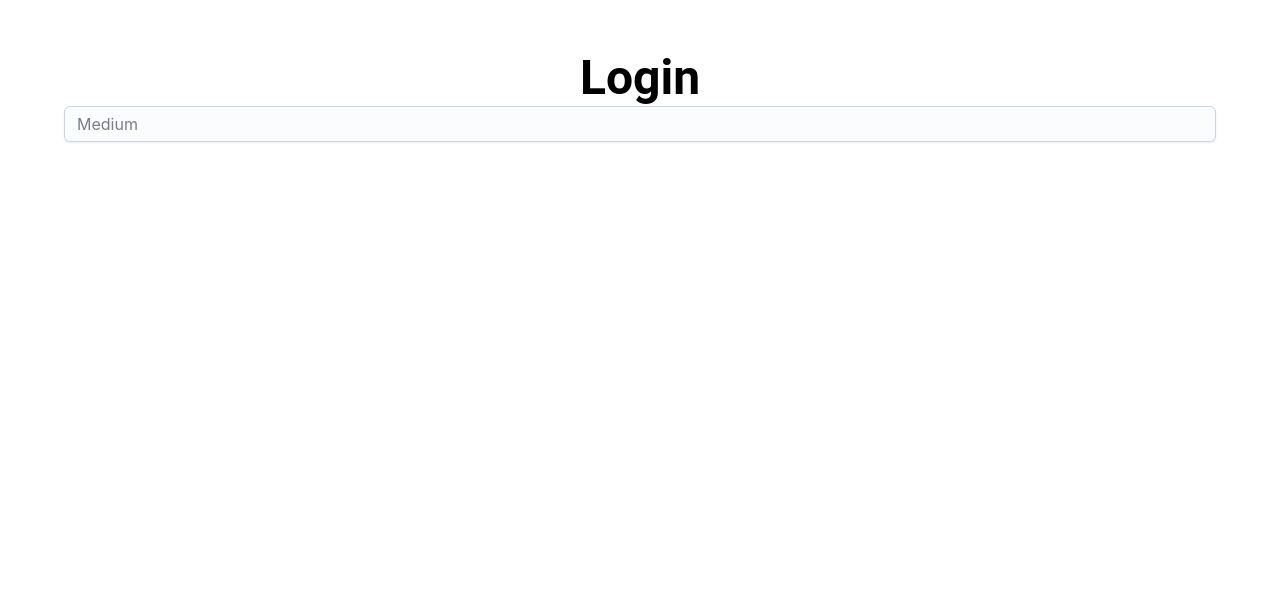
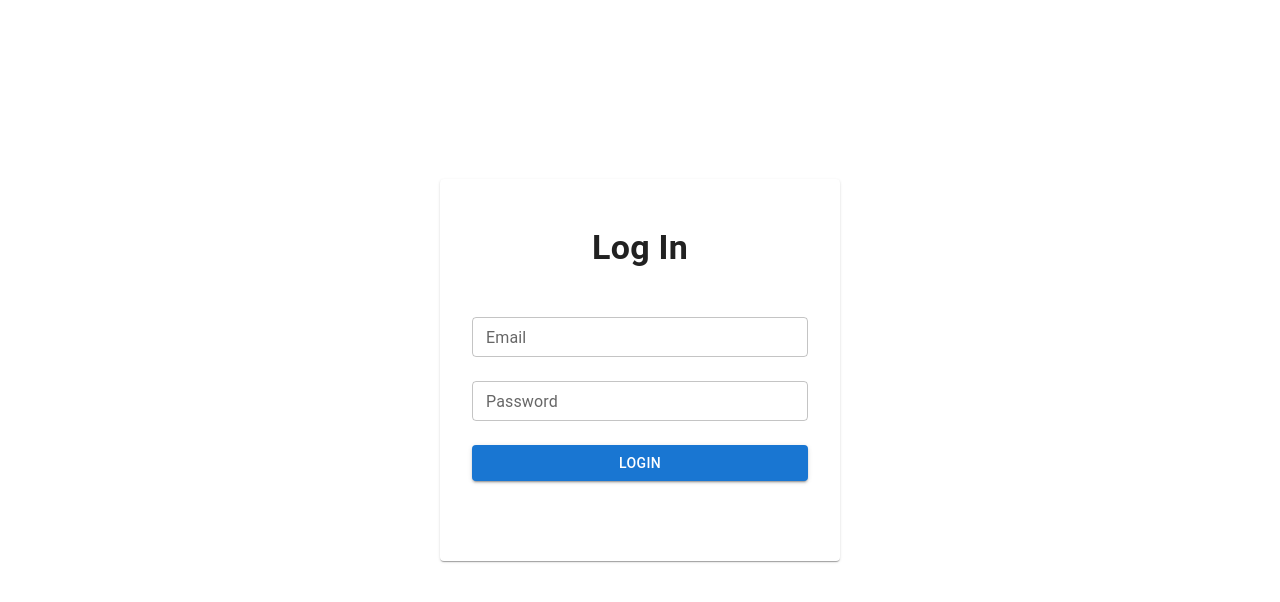
Before and after one commit to anowarzz/WE-SERVE-A-Project-with-Asynchronous-Minds, a Next.js app: page /login in a window 1280 px wide. Shown: the top 602 px of the page. Built offline with nearby package versions, Linux system fonts and the light colour scheme.

Commit message:
login page design started

```diff
--- a/HomePage/ServiceSlider/ServiceSlider.js
+++ b/HomePage/ServiceSlider/ServiceSlider.js
@@ -84,10 +84,10 @@ const ServicesSlider = () => {
         ssr={true} // means to render carousel on server-side.
         infinite={true}
         autoPlay={true}
-        autoPlaySpeed={2000}
+        autoPlaySpeed={3000}
         keyBoardControl={true}
         arrows=""
-        customTransition="transform 500ms ease-in"
+        customTransition="transform 500ms ease-out"
         transitionDuration={1000}
         containerClass="carousel-container"
         removeArrowOnDeviceType={["tablet", "desktop"]}
--- a/pages/login.js
+++ b/pages/login.js
@@ -1,23 +1,59 @@
-import { Typography } from "@mui/material";
+import { Button, Paper, TextField, Typography } from "@mui/material";
 import { Box, Stack } from "@mui/system";
 import React from "react";
-import Textarea from '@mui/joy/Textarea';
+import Textarea from "@mui/joy/Textarea";
+import { Height } from "@mui/icons-material";
 
 const Login = () => {
   return (
-    <Box sx={{width: '90%', margin:'50px auto'}} boxShadow='inherit'>
-        <Stack >
-          <Typography variant="h3" textAlign="center" fontWeight="bold">
-            Login
+    <Box
+      sx={{
+        width: "95%",
+        margin: "50px auto",
+        boxShadow: "inherit",
+        display: "flex",
+        justifyContent: "center",
+        alignItems: "center",
+        height: "80vh",
+        padding: "3rem",
+      }}
+    >
+      <Stack width="400px" margin="auto">
+        <Paper sx={{ padding: "2rem", paddingBottom: "5rem" }}>
+          <Typography
+            variant="h4"
+            textAlign="center"
+            fontWeight="bold"
+            marginBottom="2rem"
+            padding="1rem"
+          >
+            Log In
           </Typography>
 
-    <Stack>
-        <form >
-        <Textarea size="md" label="Size" placeholder="Medium" />
-        </form>
-    </Stack>
-        </Stack>
+          <form>
+            <Stack spacing={3}>
+              <TextField
+                id="outlined-basic"
+                label="Email"
+                type="email"
+                variant="outlined"
+                marginBottom="22px"
+                size="small"
+              />
 
+              <TextField
+                id="outlined-basic"
+                label="Password"
+                type="password"
+                variant="outlined"
+                size="small"
+              />
+
+              <Button variant="contained">Login</Button>
+            </Stack>
+          </form>
+        </Paper>
+      </Stack>
     </Box>
   );
 };
```
